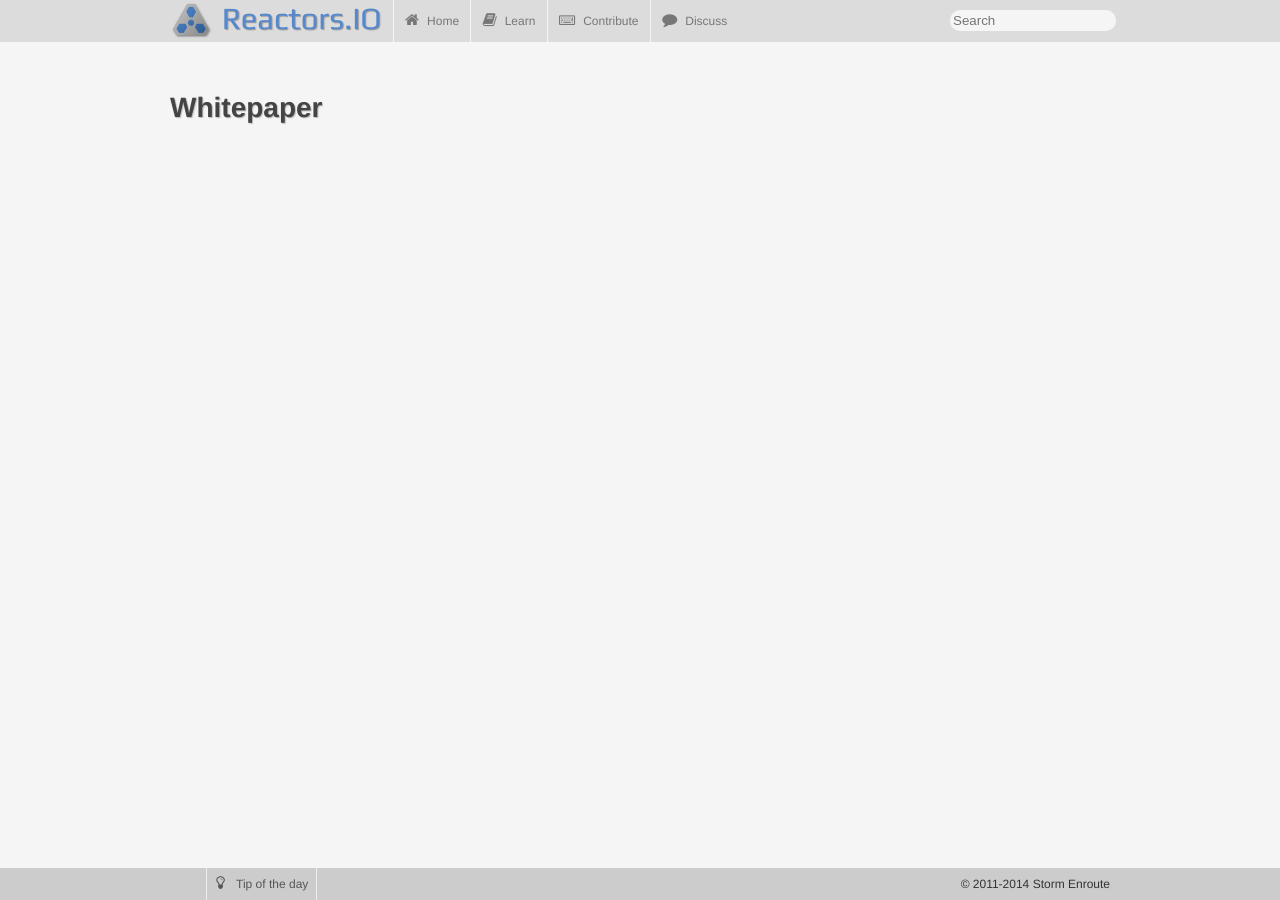
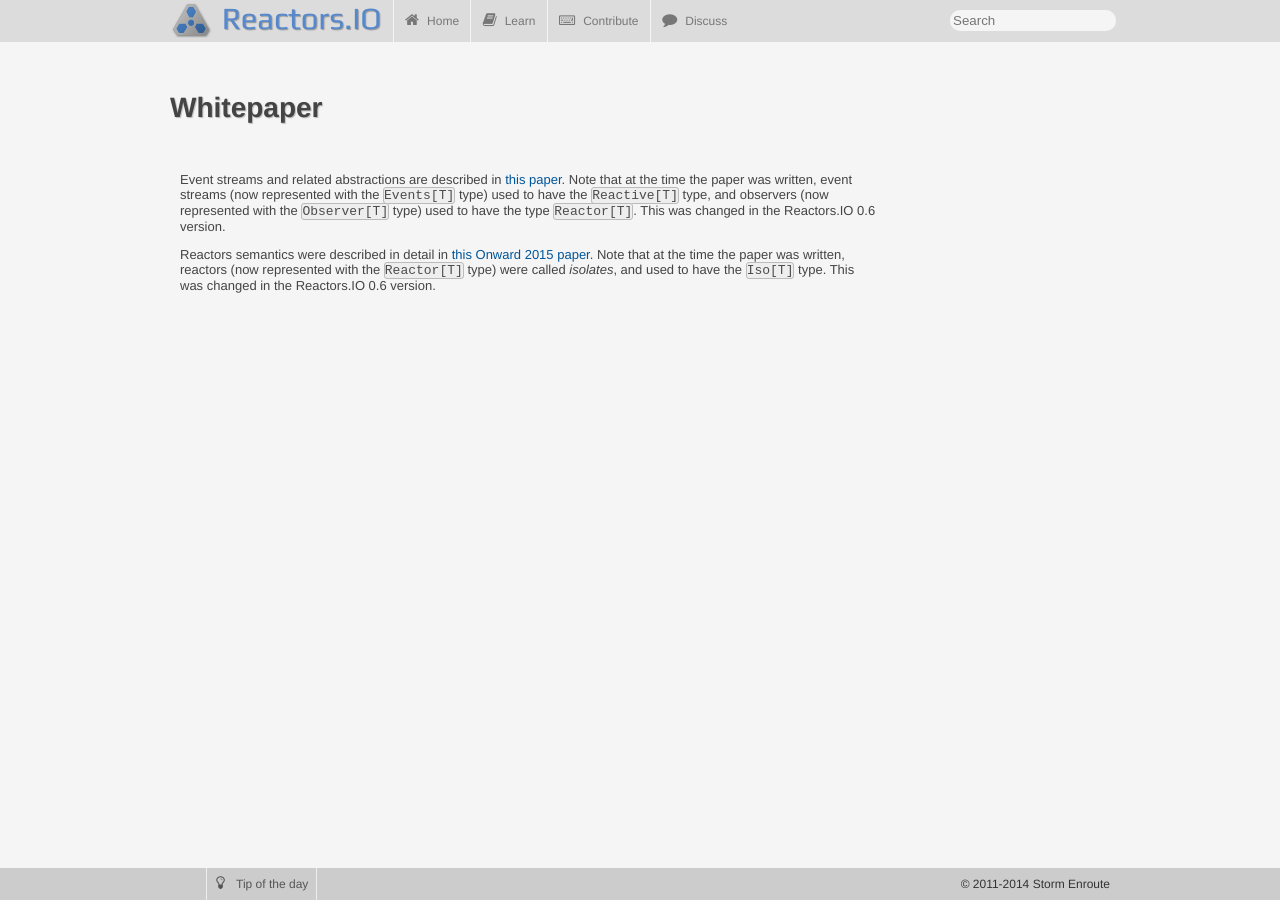
Before and after one commit to reactors-io/reactors-io.github.io, a Jekyll site: the page built from under-the-hood/index.md, in a window 1280 px wide. Built offline with Jekyll 4.4.1, drawn with Linux system fonts in a browser that asks for light colours.

Commit message:
Update project name refs.

```diff
--- a/_config.yml
+++ b/_config.yml
@@ -4,5 +4,5 @@
 url: http://reactors.io
 baseUrl: http://reactors.io
 relative_permalinks: false
-reactive_collections_version: 0.5
-reactive_collections_snapshot_version: 0.6-SNAPSHOT
+reactors_version: 0.5
+reactors_snapshot_version: 0.6-SNAPSHOT
--- a/resources/js/setlicense-reactress.js
+++ b/resources/js/setlicense-reactress.js
@@ -1,3 +1,3 @@
 
 
-setLicense("https://api.github.com/repos/storm-enroute/reactive-collections/contents/LICENSE", "reactress-mini-logo.png")
+setLicense("https://api.github.com/repos/reactors-io/reactors/contents/LICENSE", "reactress-mini-logo.png")
--- a/under-the-hood/index.md
+++ b/under-the-hood/index.md
@@ -6,3 +6,20 @@
 title: Whitepaper
 permalink: /under-the-hood/index.html
 ---
+
+Event streams and related abstractions are described in
+[this paper](/resources/docs/event-streams.pdf).
+Note that at the time the paper was written,
+event streams (now represented with the `Events[T]` type)
+used to have the `Reactive[T]` type,
+and observers (now represented with the `Observer[T]` type)
+used to have the type `Reactor[T]`.
+This was changed in the Reactors.IO 0.6 version.
+
+Reactors semantics were described in detail in
+[this Onward 2015 paper](/resources/docs/reactors.pdf).
+Note that at the time the paper was written,
+reactors (now represented with the `Reactor[T]` type)
+were called *isolates*,
+and used to have the `Iso[T]` type.
+This was changed in the Reactors.IO 0.6 version.
```
Also changed, not shown: _layouts/projreactivecollections.html (+5 -5 lines), download.md (+10 -10 lines), learn.md (+3 -3 lines), 2 other files.
